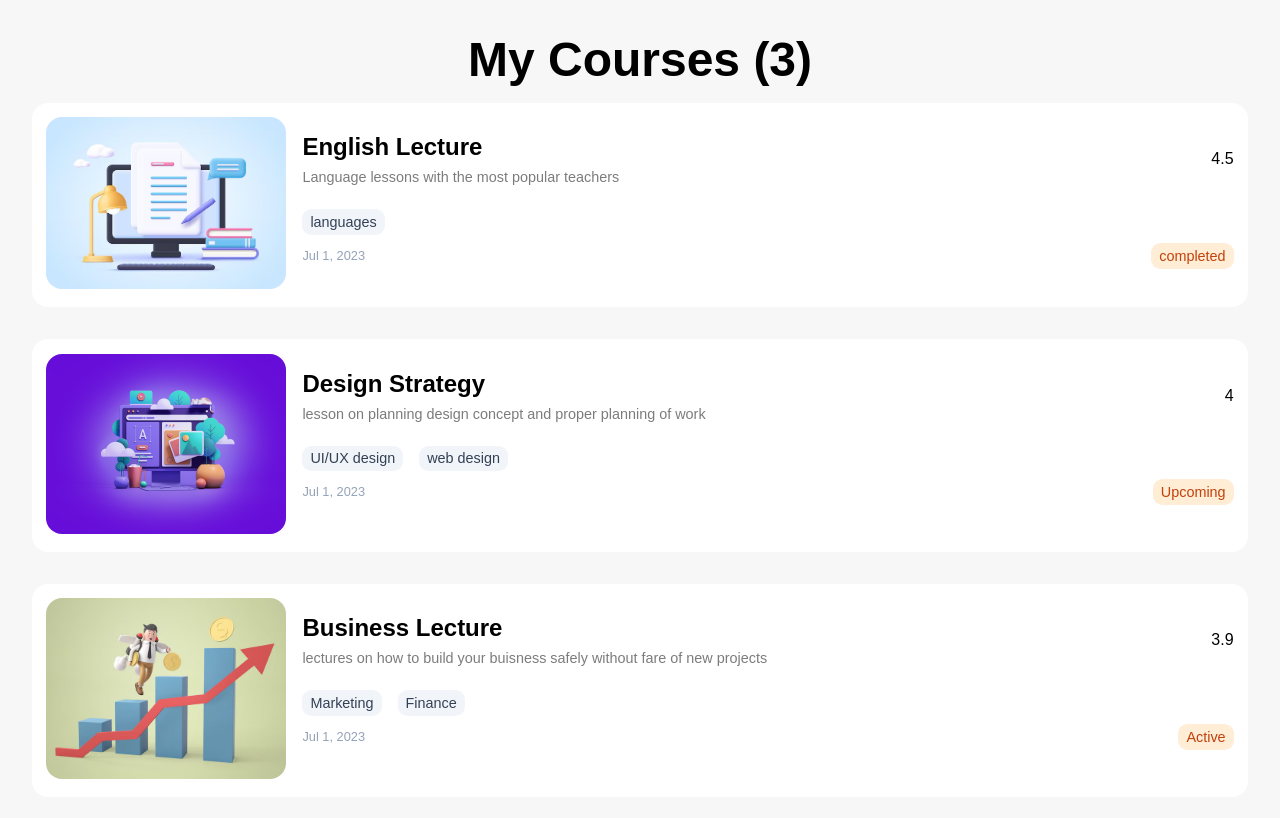
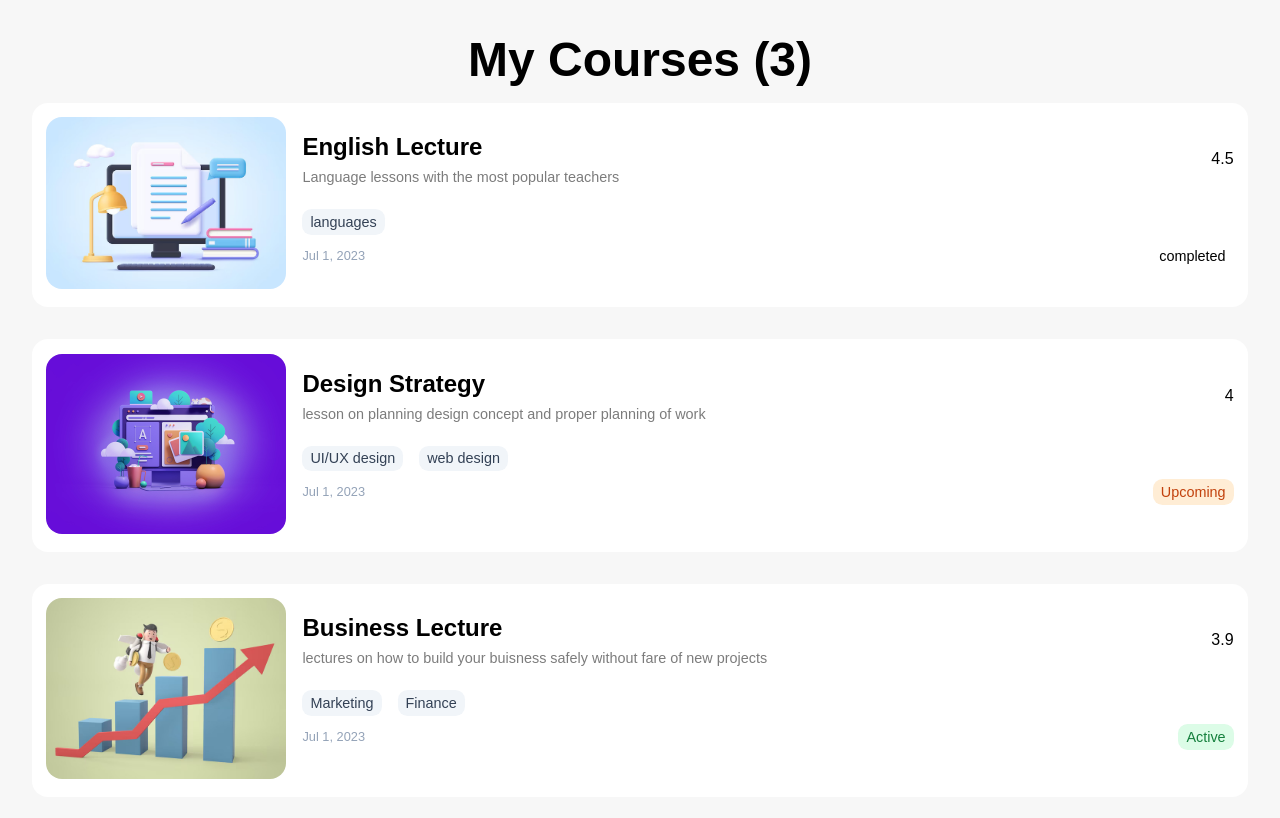
Before and after one commit to azimhatami/react_tutor, a React (Vite) app in the folder courses_list/: page / in a window 1280 px wide. Shown: the top 818 px of the page. Built offline with nearby package versions, Linux system fonts and the light colour scheme.

Commit message:
Dynamic class name

```diff
--- a/courses_list/src/components/CourseCard.jsx
+++ b/courses_list/src/components/CourseCard.jsx
@@ -30,7 +30,7 @@ function CourseCardFooter({ tags, start, status }) {
 	return (
 		<div className='course-footer'>
 			<div className='tags'>
-				{tags.map((tag, index) => {
+				{tags.map((tag) => {
 					return <span key={tag} className='badge badge-secondary'>{tag}</span>
 				})}
 			</div>
@@ -42,7 +42,7 @@ function CourseCardFooter({ tags, start, status }) {
 				day: 'numeric'
 				})}
 				</div>
-				<span className='badge badge-danger'>{status}</span>
+				<span className={`badge ${status === 'Active' ? 'badge-primary' : status === 'Upcoming' ? 'badge-danger' : 'badge-secondery'}`}>{status}</span>
 			</div>
 		</div>
 	);
```
